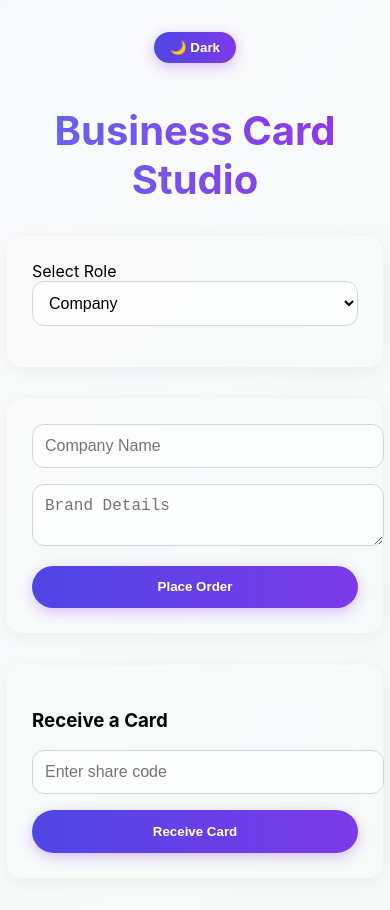
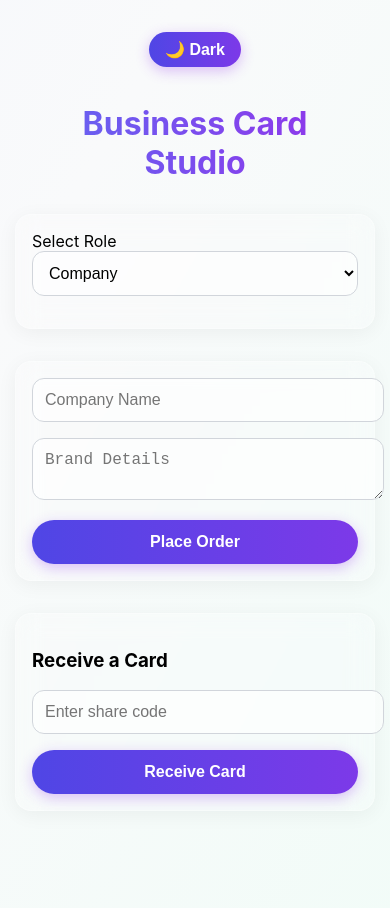
Before and after one commit to jddnd/business-card-studio2, a plain HTML site: page index.html in a window 390 px wide. Drawn offline with nearby package versions, Linux system fonts and the light colour scheme.

Commit message:
Update style.css

```diff
--- a/style.css
+++ b/style.css
@@ -99,3 +99,9 @@ body.dark {
   background: rgba(31,41,55,0.6);
   border: 1px solid rgba(255,255,255,0.2);
 }
+
+@media (max-width: 768px) {
+  h1 { font-size: 2rem; }
+  .glass { padding: 1rem; }
+  .gradient-btn { font-size: 1rem; padding: 0.8rem 1.2rem; }
+}
```
